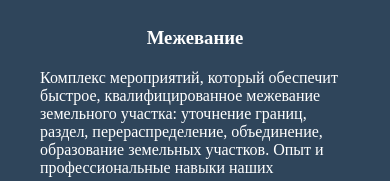
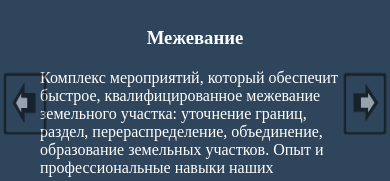
Before and after one commit to ogneyar/Geometrix, an Angular app: page / in a window 390 px wide. Shown: the part 3105-3286 px from the top of the page. Built offline with nearby package versions, Linux system fonts and the light colour scheme.

Commit message:
add buttons in about-text block

```diff
--- a/src/app/landing/landing.component.html
+++ b/src/app/landing/landing.component.html
@@ -170,21 +170,30 @@
 </div>
 
 <div class="about-text">
+
     <div class="box">
         <h1>Виды работ:</h1>
-    <div class="about-text-one">
+        <div id="text1">
             <h3>Межевание</h3>
             <p>Комплекс мероприятий, который обеспечит быстрое, квалифицированное межевание земельного участка: уточнение границ, раздел, перераспределение, объединение, образование земельных участков. Опыт и профессиональные навыки наших специалистов гарантируют точность всех показателей.</p>
         </div>
-    <div class="about-text-two">
+        <div id="text2">
             <h3>Топоплан</h3>
             <p>Топографическая съемка местности – комплекс мероприятий в составе инженерных изысканий, направленный на создание планов местности или топографических карт для дальнейшего их использования строителями, военными, туристами и т.д. Выполнение топографической съемки, как правило, осуществляется на месте и результатом этого вида деятельности является топоплан определенного масштаба.</p>
         </div>
-    <div class="about-text-three">
+        <div id="text3">
             <h3>Сопровождение</h3>
             <p>Геодезическое сопровождение строительства подразумевает под собой комплекс мероприятий по разбивке и контролю монтажа конструктивных элементов  на определенном строительном объекте. «Геометрикс» предлагает вам комплексный подход к ее созданию. Все заботы о геодезии мы возьмем на себя!</p>
         </div>
     </div>
+
+    <div (click)="arrowLeftTwo()" class="arrow-left">
+        <img src="assets/img/buttons/arrow-left.png" alt="arrow-left">
+    </div>
+    <div (click)="arrowRightTwo()" class="arrow-right">
+        <img src="assets/img/buttons/arrow-right.png" alt="arrow-right">
+    </div>
+
 </div>
 
 
--- a/src/app/landing/landing.component.scss
+++ b/src/app/landing/landing.component.scss
@@ -819,6 +819,37 @@ h1 {
     background: $dark;
     color: $white;
 
+    position: relative;
+
+    .arrow-left {
+        z-index: 2;
+        position: absolute;
+        top: 40%;
+        left: 0;
+        opacity: 0.5;
+
+        display: none;
+
+        img {
+            width: 50px;
+            cursor: pointer;
+        }
+    }
+    .arrow-right {
+        z-index: 2;
+        position: absolute;
+        top: 40%;
+        right: 0;
+        opacity: 0.5;
+
+        display: none;
+
+        img {
+            width: 50px;
+            cursor: pointer;
+        }
+    }
+
     .box {
         display: flex;
         align-items: center;
@@ -840,16 +871,58 @@ h1 {
         p {
             padding: 20px;
         }
+
+        #text1 {
+            display: block;
+        }
+        #text2 {
+            display: block;
+        }
+        #text3 {
+            display: block;
+        }
     }
 }
 @media (max-width: 700px) {
-    .about-text-three {
-        display: none;
+    .about-text {
+        .box {
+            #text1 {
+                display: block;
+            }
+            #text2 {
+                display: block;
+            }
+            #text3 {
+                display: none;
+            }
+        }
+        .arrow-left {
+            display: block;
+        }
+        .arrow-right {
+            display: block;
+        }
     }
 }
-@media (max-width: 500px) {
-    .about-text-two {
-        display: none;
+@media (max-width: 525px) {
+    .about-text {
+        .box {
+            #text1 {
+                display: block;
+            }
+            #text2 {
+                display: none;
+            }
+            #text3 {
+                display: none;
+            }
+        }
+        .arrow-left {
+            display: block;
+        }
+        .arrow-right {
+            display: block;
+        }
     }
 }
 @media (min-width: 1000px) {
--- a/src/app/landing/landing.component.ts
+++ b/src/app/landing/landing.component.ts
@@ -87,17 +87,17 @@ export class LandingComponent implements OnInit {
   }
 
 
-  arrowLeft(): void {
-    let card1 = document.getElementById("card1");
-    let card2 = document.getElementById("card2");
-    let card3 = document.getElementById("card3");
+  arrowLeft(id1 = "card1", id2 = "card2", id3 = "card3", middleWidth = 700): void {
+    let card1 = document.getElementById(id1);
+    let card2 = document.getElementById(id2);
+    let card3 = document.getElementById(id3);
 
     // card1.style.transitionDelay = "2s";
     // card2.style.transitionDelay = "2s";
     // card3.style.transitionDelay = "2s";
 
     if (!card1.style.display) { // если это первое нажатие на кнопку
-      if (window.innerWidth > 700) { // если на экране две карточки (1 и 2)
+      if (window.innerWidth > middleWidth) { // если на экране две карточки (1 и 2)
         card1.style.display = "none";
         // card1.style.visibility = "hidden";
         // card1.style.opacity = "0";
@@ -119,7 +119,7 @@ export class LandingComponent implements OnInit {
         // card3.style.opacity = "1";
       }
     }else { // если это НЕ первое нажатие на кнопку
-      if (window.innerWidth > 700) { // если на экране две карточки, узнаём какие
+      if (window.innerWidth > middleWidth) { // если на экране две карточки, узнаём какие
         if (card1.style.display == "none") { // если 1 спрятана
           card1.style.display = "block"; //  показываем её
           // card1.style.visibility = "visible";
@@ -170,13 +170,13 @@ export class LandingComponent implements OnInit {
   } // end arrowLeft()
 
 
-  arrowRight(): void {
-    let card1 = document.getElementById("card1");
-    let card2 = document.getElementById("card2");
-    let card3 = document.getElementById("card3");
+  arrowRight(id1 = "card1",id2 = "card2",id3 = "card3", middleWidth = 700): void {
+    let card1 = document.getElementById(id1);
+    let card2 = document.getElementById(id2);
+    let card3 = document.getElementById(id3);
 
     if (!card1.style.display) { // если это первое нажатие на кнопку
-      if (window.innerWidth > 700) { // если на экране две карточки (1 и 2)
+      if (window.innerWidth > middleWidth) { // если на экране две карточки (1 и 2)
         card1.style.display = "none"; // прячем первую
         card2.style.display = "block";
         card3.style.display = "block"; // показываем первую
@@ -186,7 +186,7 @@ export class LandingComponent implements OnInit {
         card3.style.display = "none";
       }
     }else { // если это НЕ первое нажатие на кнопку
-      if (window.innerWidth > 700) { // если на экране две карточки, узнаём какие
+      if (window.innerWidth > middleWidth) { // если на экране две карточки, узнаём какие
         if (card1.style.display == "none") { // если 1 спрятана
           card1.style.display = "block"; //  показываем её
           card2.style.display = "block";
@@ -212,4 +212,13 @@ export class LandingComponent implements OnInit {
 
   } // end arrowRight()
 
+
+  arrowLeftTwo(): void {
+    this.arrowLeft("text1", "text2", "text3", 525)
+  }
+
+  arrowRightTwo(): void {
+    this.arrowRight("text1", "text2", "text3", 525)
+  }
+
 }
```
Also changed, not shown: 10 other files (tests, documents, lock files or other folders). Lines whose indentation alone changed are shown as unchanged.
